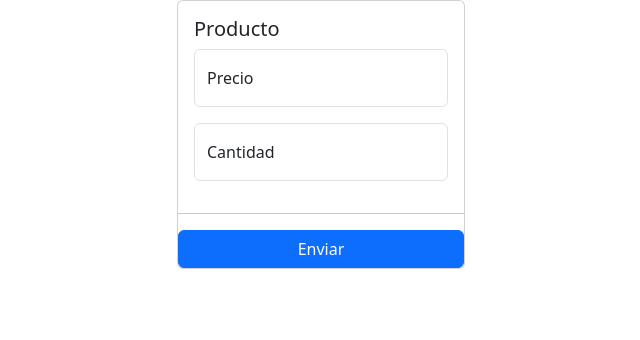
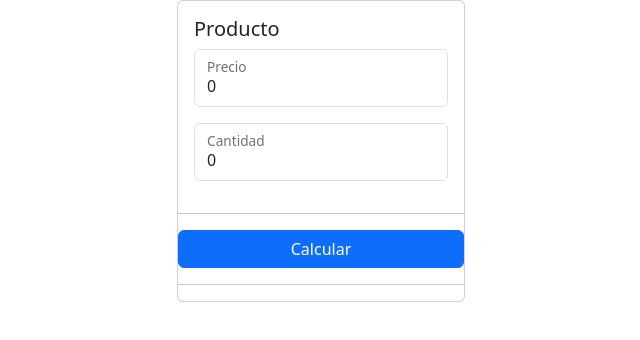
Before and after one commit to WilmerOcampo/DAWI_CL3_GRUPO4, an Angular app: page /pregunta1 in a window 1280 px wide. Shown: the top 340 px of the page, without its empty margins (319-959 px from the left). Built offline with nearby package versions, Linux system fonts and the light colour scheme.

Commit message:
se implementa ngmodel y click en la vista

```diff
--- a/src/app/pregunta1/pregunta1.component.html
+++ b/src/app/pregunta1/pregunta1.component.html
@@ -3,15 +3,21 @@
       <div class="card-body">
         <h5 class="card-title">Producto</h5>
         <div class="form-floating mb-3">
-          <input type="number" class="form-control" id="precio" placeholder=" ">
+          <input type="number" class="form-control" [(ngModel)] ="multiplicacion.precio" id="precio" placeholder="Ingrese el precio">
           <label for="precio">Precio</label>
         </div>
         <div class="form-floating">
-          <input type="number" class="form-control" id="cantidad" placeholder=" ">
+          <input type="number" class="form-control" [(ngModel)] ="multiplicacion.cantidad" id="cantidad" placeholder="Ingrese la cantidad">
           <label for="cantidad">Cantidad</label>
         </div>
       </div>
       <hr>
-    <button type="button" class="btn btn-primary">Enviar</button>
+    <button type="button" (click)="calcularMultiplicacion()" class="btn btn-primary">Calcular</button>
+    <hr>
+    @if (mr) {
+        <div class="alert alert-success" role="alert">
+            {{multiplicacion.resultado}}
+        </div>
+    }
     </div>
   </div>
```
